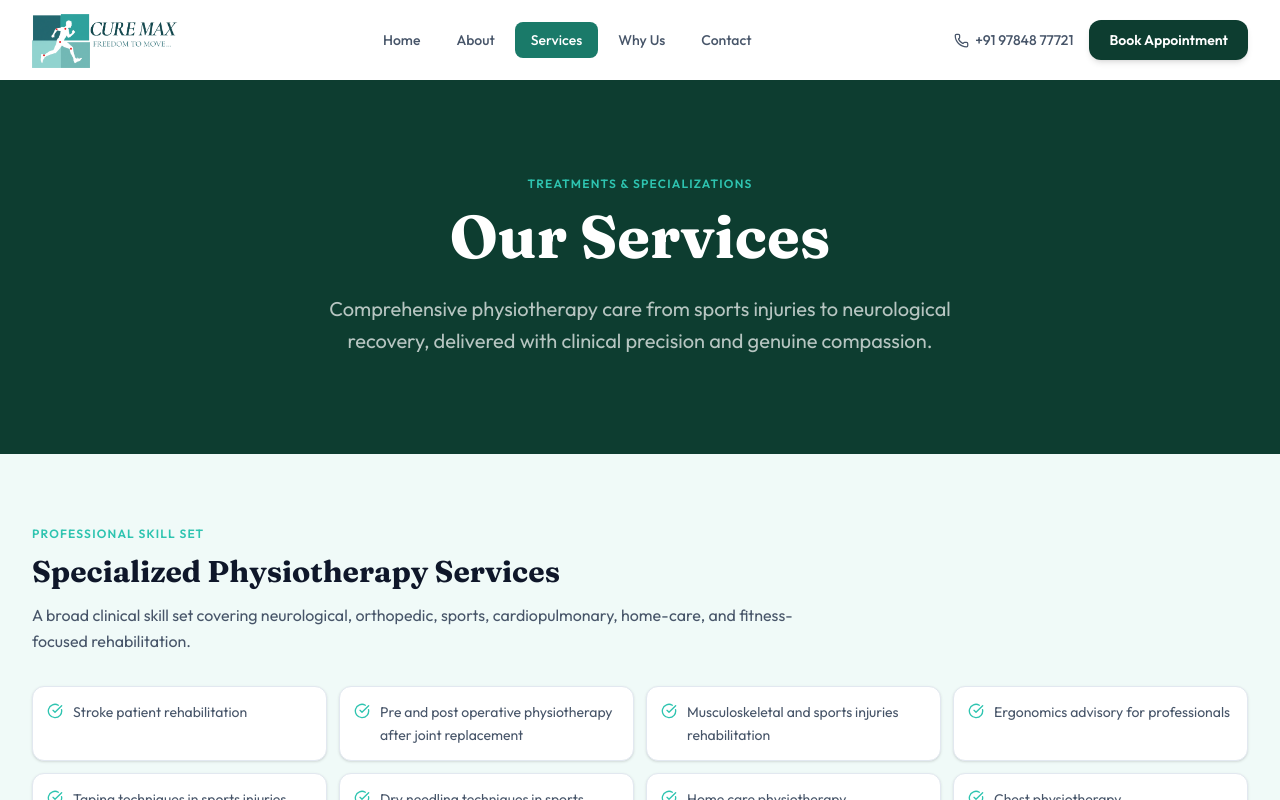
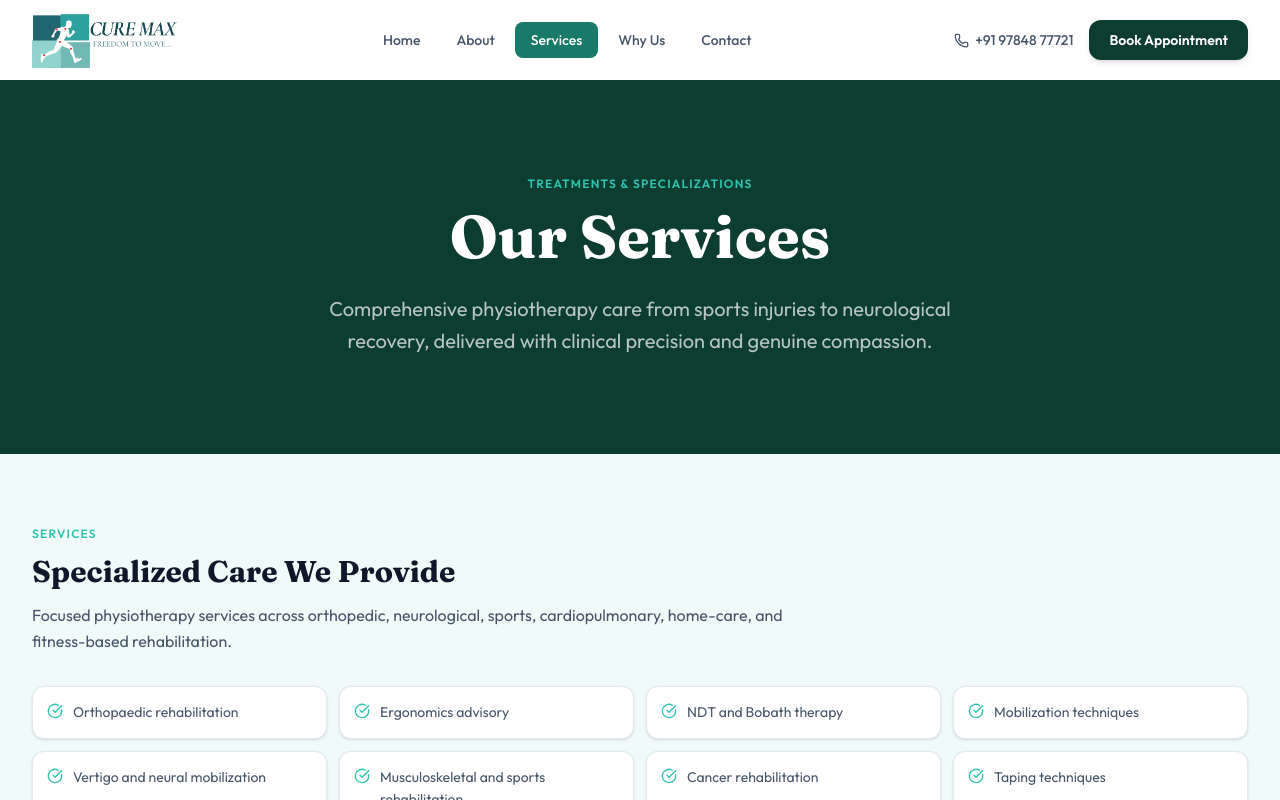
Before and after one commit to Yatish0172/premium-physiotherapy-website, a React (Vite) app: page / in a window 1280 px wide. Both pictures are taken after a click on the button "View Services". Shown: the top 800 px of the page. Built offline with nearby package versions, Linux system fonts and the light colour scheme.

Commit message:
Rename skill set as services

```diff
--- a/src/app/App.tsx
+++ b/src/app/App.tsx
@@ -472,23 +472,24 @@ const SERVICES = [
   },
 ];
 
-const PROFESSIONAL_SKILLS = [
-  "Stroke patient rehabilitation",
-  "Pre and post operative physiotherapy after joint replacement",
-  "Musculoskeletal and sports injuries rehabilitation",
-  "Ergonomics advisory for professionals",
-  "Taping techniques in sports injuries and neurological conditions",
-  "Dry needling techniques in sports injuries and neurological conditions",
+const SPECIALIZED_SERVICES = [
+  "Orthopaedic rehabilitation",
+  "Ergonomics advisory",
+  "NDT and Bobath therapy",
+  "Mobilization techniques",
+  "Vertigo and neural mobilization",
+  "Musculoskeletal and sports rehabilitation",
+  "Cancer rehabilitation",
+  "Taping techniques",
   "Home care physiotherapy",
+  "Neuro and neurosurgical rehabilitation",
+  "Plyometrics and fitness",
+  "MFR and soft tissue manipulation",
+  "Pilates",
+  "Dry needling for sports and neurological conditions",
   "Chest physiotherapy",
-  "Mobilization techniques",
-  "MFR and soft tissue manipulation techniques",
-  "Neurological and neurosurgical rehabilitation",
-  "Cardiothoracic and critical intensive care unit rehabilitation",
-  "Vertigo and neural mobilization",
-  "Plyometrics and fitness",
+  "Cardiothoracic and ICU care",
   "Aerobics and fitness",
-  "NDT and Bobath therapy",
 ];
 
 const TESTIMONIALS = [
@@ -1537,7 +1538,7 @@ function ServicesPage({ setPage }: { setPage: (p: Page) => void }) {
         </div>
       </section>
 
-      {/* Professional skill set */}
+      {/* Specialized services */}
       <section style={{ backgroundColor: "#f0faf8" }} className="py-14 lg:py-18 border-b border-[#dbe8e6]">
         <div className="max-w-7xl mx-auto px-4 sm:px-6 lg:px-8">
           <div className="max-w-3xl mb-8">
@@ -1545,21 +1546,21 @@ function ServicesPage({ setPage }: { setPage: (p: Page) => void }) {
               className="text-xs font-semibold uppercase tracking-widest mb-3"
               style={{ color: B.aqua }}
             >
-              Professional Skill Set
+              Services
             </div>
             <h2 className="text-2xl lg:text-3xl font-bold text-[#0f172a] mb-3" style={DISPLAY}>
-              Specialized Physiotherapy Services
+              Specialized Care We Provide
             </h2>
             <p className="text-[#475569] leading-relaxed">
-              A broad clinical skill set covering neurological, orthopedic, sports,
-              cardiopulmonary, home-care, and fitness-focused rehabilitation.
+              Focused physiotherapy services across orthopedic, neurological, sports,
+              cardiopulmonary, home-care, and fitness-based rehabilitation.
             </p>
           </div>
 
           <div className="grid grid-cols-1 sm:grid-cols-2 lg:grid-cols-4 gap-3">
-            {PROFESSIONAL_SKILLS.map((skill) => (
+            {SPECIALIZED_SERVICES.map((service) => (
               <div
-                key={skill}
+                key={service}
                 className="flex gap-2.5 p-3.5 bg-white rounded-xl border border-[#e2e8f0] shadow-sm"
               >
                 <CheckCircle
@@ -1567,7 +1568,7 @@ function ServicesPage({ setPage }: { setPage: (p: Page) => void }) {
                   className="shrink-0 mt-0.5"
                   style={{ color: B.aqua }}
                 />
-                <div className="text-sm text-[#475569] leading-relaxed">{skill}</div>
+                <div className="text-sm text-[#475569] leading-relaxed">{service}</div>
               </div>
             ))}
           </div>
```
